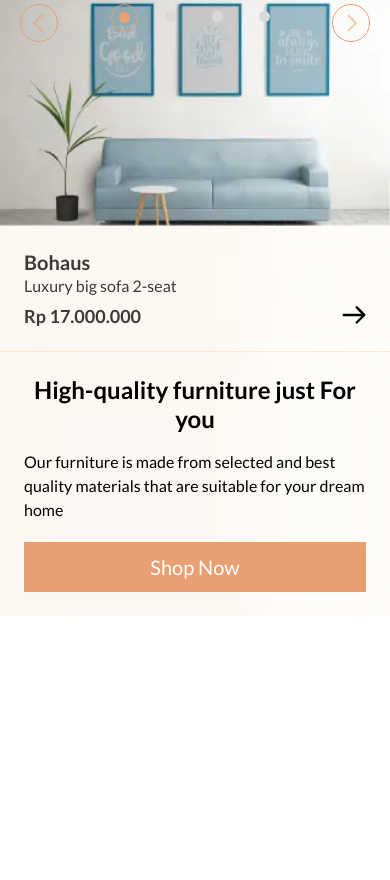
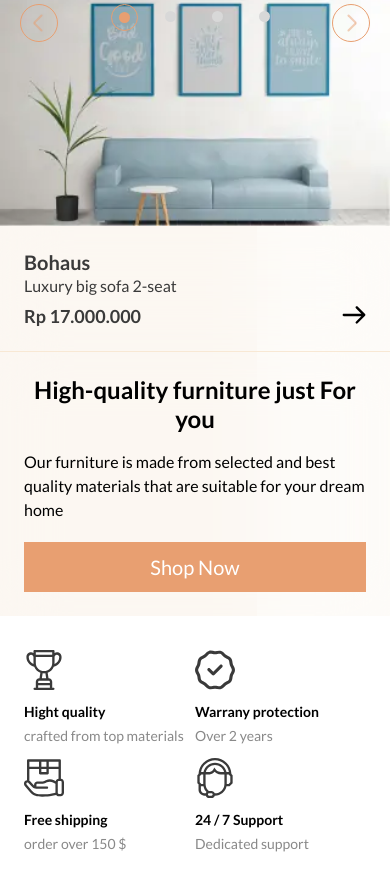
Before and after one commit to romeo198808/Funiro, a website: page src/index.html in a window 390 px wide. Shown: the part 66-946 px from the top of the page. Before the commit the page ends 904 px from the top, so only its background shows below. Drawn offline with nearby package versions, Linux system fonts and the light colour scheme; files that its build step writes are made by us from their sources; files whose address does not match are found by name.

Commit message:
Made html block advantages and styles for him under the mobile version

```diff
--- a/gulp/version.json
+++ b/gulp/version.json
@@ -1,3 +1,3 @@
 {
-    "main": "20230521150124"
+    "main": "20230521152934"
 }
--- a/src/html/main.html
+++ b/src/html/main.html
@@ -193,4 +193,27 @@
       >
     </aside>
   </section>
+
+  <section class="advantages">
+    <div class="advantages__wrapper">
+      <ul class="advantages__list">
+        <li class="advantages__item advantages__item--quality">
+          <b class="advantages__title">Hight quality</b>
+          crafted from top materials
+        </li>
+        <li class="advantages__item advantages__item--warrany">
+          <b class="advantages__title">Warrany protection</b>
+          Over 2 years
+        </li>
+        <li class="advantages__item advantages__item--shipping">
+          <b class="advantages__title">Free shipping</b>
+          order over 150 $
+        </li>
+        <li class="advantages__item advantages__item--support">
+          <b class="advantages__title">24 / 7 Support</b>
+          Dedicated support
+        </li>
+      </ul>
+    </div>
+  </section>
 </main>
--- /dev/null
+++ b/src/scss/blocks/advantages.scss
@@ -0,0 +1,54 @@
+.advantages {
+  padding: 24px;
+  box-sizing: border-box;
+}
+.advantages__wrapper {
+}
+.advantages__list {
+  display: flex;
+  flex-wrap: wrap;
+}
+.advantages__item {
+  display: flex;
+  flex-direction: column;
+  width: 50%;
+  padding-top: 60px;
+
+  font-size: 14px;
+  color: #898989;
+  &--quality {
+    background-image: url("../img/icons/quality.svg");
+    background-repeat: no-repeat;
+    background-size: 40px 40px;
+    background-position: 0 10px;
+  }
+  &--warrany {
+    background-image: url("../img/icons/warrany.svg");
+    background-repeat: no-repeat;
+    background-size: 40px 40px;
+    background-position: 0 10px;
+  }
+  &--shipping {
+    background-image: url("../img/icons/shipping.svg");
+    background-repeat: no-repeat;
+    background-size: 40px 40px;
+    background-position: 0 10px;
+  }
+  &--support {
+    background-image: url("../img/icons/support.svg");
+    background-repeat: no-repeat;
+    background-size: 40px 40px;
+    background-position: 0 10px;
+  }
+}
+.advantages__item--quality {
+}
+.advantages__title {
+  color: #000000;
+}
+.advantages__item--warrany {
+}
+.advantages__item--shipping {
+}
+.advantages__item--support {
+}
--- a/src/scss/style.scss
+++ b/src/scss/style.scss
@@ -15,3 +15,5 @@
 @import "blocks/advertisement.scss";
 @import "blocks/slider.scss";
 @import "blocks/slider-buttons.scss";
+
+@import "blocks/advantages.scss";
```
Also changed, not shown: dist/css/style.css, dist/css/style.min.css, dist/img/icons/quality.svg (added), dist/img/icons/shipping.svg (added), dist/img/icons/support.svg (added), dist/img/icons/warrany.svg (added), dist/index.html, src/img/icons/quality.svg (added), src/img/icons/shipping.svg (added), src/img/icons/support.svg (added), src/img/icons/warrany.svg (added).
